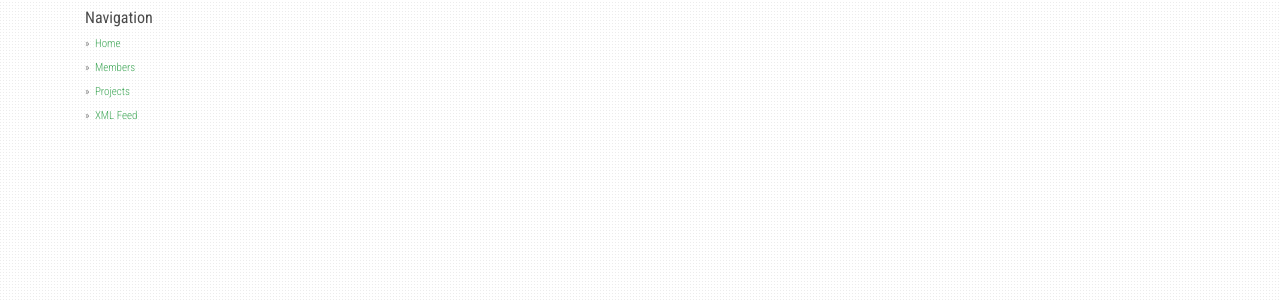
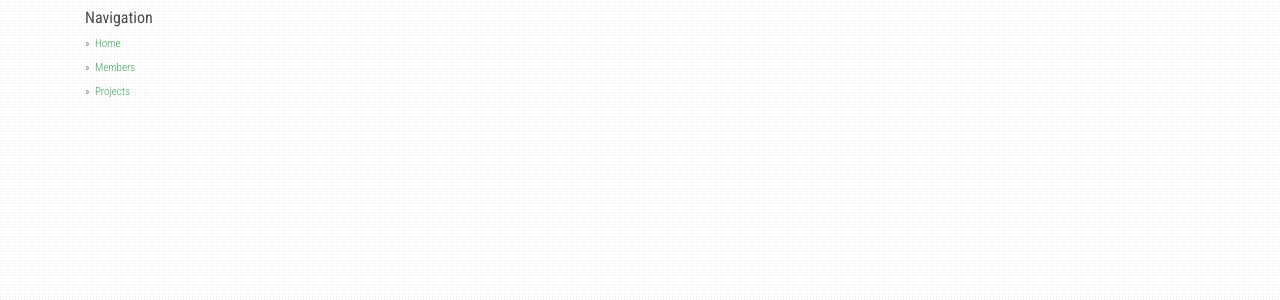
Before and after one commit to astroandes/astroandes.github.io, a Jekyll site: the page built from about.md, in a window 1280 px wide. Shown: the part 397-697 px from the top of the page. Built offline with Jekyll 4.4.1, drawn with Linux system fonts in a browser that asks for light colours; nearby versions of some CDN libraries.

Commit message:
mini update in layout

```diff
--- a/_config.yml
+++ b/_config.yml
@@ -18,9 +18,9 @@
     - icon: fa-facebook
       link: "#"
     - icon: fa-twitter
-      link: "https://twitter.com/agusmakmun6"
+      link: "https://twitter.com/"
     - icon: fa-linkedin
-      link: "https://www.linkedin.com/in/summonagus"
+      link: "https://www.linkedin.com/"
     - icon: fa-stack-exchange
       link: "#"
     - icon: fa-github
@@ -31,8 +31,6 @@
       url: /about/
     - text: Projects
       url: /projects/
-    - text: XML Feed
-      url: /feed.xml
 
 url: "https://astroandes.github.io"
 baseurl: ""
--- a/_layouts/default.html
+++ b/_layouts/default.html
@@ -151,8 +151,8 @@
             - <a href="{{ site.github }}">{{ site.github }}</a> - Powered by Jekyll.
           {% endif %}
           <div class="btn-github" style="float:right;">
-            <iframe src="https://ghbtns.com/github-btn.html?user=agusmakmun&repo=agusmakmun.github.io&type=star&count=true" frameborder="0" scrolling="0" width="85" height="20px"></iframe>
-            <iframe src="https://ghbtns.com/github-btn.html?user=agusmakmun&repo=agusmakmun.github.io&type=fork&count=true" frameborder="0" scrolling="0" width="85" height="20px"></iframe>
+            <iframe src="https://ghbtns.com/github-btn.html?user=astroandes&repo=astroandes.github.io&type=star&count=true" frameborder="0" scrolling="0" width="85" height="20px"></iframe>
+            <iframe src="https://ghbtns.com/github-btn.html?user=astroandes&repo=astroandes.github.io&type=fork&count=true" frameborder="0" scrolling="0" width="85" height="20px"></iframe>
           </div>
         </footer>
       </div>
```
Also changed, not shown: README.md.
